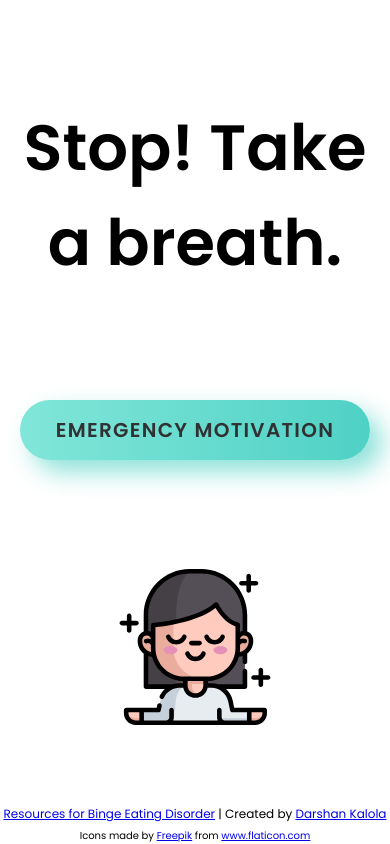
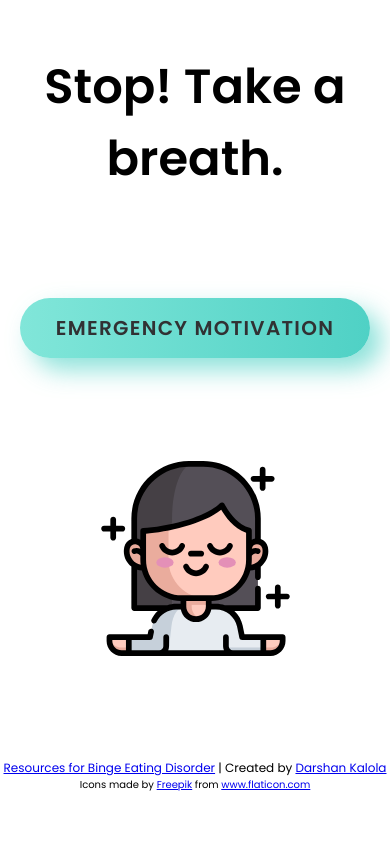
Before and after one commit to kalolad1/emergencyBE, a Django app: page / in a window 390 px wide. Run offline with Django 3.2, Linux system fonts and the light colour scheme.

Commit message:
Fix responsive bugs

```diff
--- a/emergencyboard/static/resources/css/style.css
+++ b/emergencyboard/static/resources/css/style.css
@@ -1,9 +1,4 @@
 * {
-  margin: 0;
-  padding: 0;
-}
-
-body {
   margin: 0;
   padding: 0;
 }
@@ -11,6 +6,7 @@ body {
 .content-container {
   display: flex;
   flex-direction: column;
+  justify-content: space-around;
   align-items: center;
   height: 100vh;
 }
@@ -19,12 +15,10 @@ body {
   font-family: Poppins, sans-serif;
   font-weight: 600;
   font-size: 40px;
-  margin-top: 100px;
   text-align: center;
 }
 
 .wrap {
-  height: 100%;
   display: flex;
   align-items: center;
   justify-content: center;
@@ -40,7 +34,7 @@ body {
   font-weight: 600;
   color: #313133;
   background: #4FD1C5;
-background: linear-gradient(90deg, rgba(129,230,217,1) 0%, rgba(79,209,197,1) 100%);
+  background: linear-gradient(90deg, rgba(129,230,217,1) 0%, rgba(79,209,197,1) 100%);
   border: none;
   border-radius: 1000px;
   box-shadow: 12px 12px 24px rgba(79,209,197,.64);
@@ -48,8 +42,7 @@ background: linear-gradient(90deg, rgba(129,230,217,1) 0%, rgba(79,209,197,1) 10
   cursor: pointer;
   outline: none;
   position: relative;
-  padding: 10px;
-  }
+}
 
 button::before {
 content: '';
@@ -80,45 +73,30 @@ button:hover::after, button:focus::after {
   display: none;
 }
 
-@keyframes ring {
-  0% {
-    width: 30px;
-    height: 30px;
-    opacity: 1;
-  }
-  100% {
-    width: 400px;
-    height: 300px;
-    opacity: 0;
-  }
-}
-
 .calm-person-image {
   display: flex;
   justify-content: center;
-  padding-bottom: 80px;
 }
 
 img {
-  width: 40%;
+  width: 50%;
 }
 
 .footer-container {
-  flex-shrink: 0;
   font-family: Poppins, sans-serif;
   font-weight: 400;
   font-size: 12px;
-  padding-bottom: 5px;
 }
 
 .icon-attribution {
   font-family: Poppins, sans-serif;
   font-size: 10px;
+  text-align: center;
 }
 
 /* Phones */
-@media screen and (max-width: 600px) {
+@media screen and (max-width: 900px) {
   .headline-text {
-    font-size: 32px;
+    font-size: 24px;
   }
 }
--- a/emergencyboard/templates/emergencyboard/home.html
+++ b/emergencyboard/templates/emergencyboard/home.html
@@ -4,8 +4,8 @@
     {% load static %}
     <meta charset="UTF-8">
     <title>Emergency Motivation</title>
-    <meta name="viewport" content="width=device-width, initial-scale=1" />
-    <link rel="stylesheet" href="{% static 'resources/css/style.css'%}">
+    <meta name="viewport" content="width=device-width, initial-scale=1"/>
+    <link rel="stylesheet" href="{% static 'resources/css/style.css' %}">
     <link rel="shortcut icon" href={% static 'resources/lotus.png' %}>
     <link rel="preconnect" href="https://fonts.gstatic.com">
     <link href="https://fonts.googleapis.com/css2?family=Poppins:wght@200;400;600&display=swap" rel="stylesheet">
@@ -17,7 +17,9 @@
         <h1>Stop! Take a breath.</h1>
     </div>
     <div class="wrap">
-          <button onclick="location.href='{% url 'emergencyboard/random_link' %}'" type="button" class="button">Emergency Motivation</button>
+        <button onclick="location.href='{% url 'emergencyboard/random_link' %}'" type="button" class="button">Emergency
+            Motivation
+        </button>
     </div>
     <div class="calm-person-image">
         <img src="{% static 'resources/calm.svg' %}" alt="Calm person.">
@@ -25,8 +27,9 @@
     <div class="footer-container">
         <span><a href="https://www.nationaleatingdisorders.org/help-support/contact-helpline">Resources for Binge Eating Disorder</a>
         | Created by <a href="http://darshankalola.com">Darshan Kalola</a></span>
+        <div class="icon-attribution">Icons made by <a href="https://www.freepik.com" title="Freepik">Freepik</a> from <a
+            href="https://www.flaticon.com/" title="Flaticon">www.flaticon.com</a></div>
     </div>
-        <div class="icon-attribution">Icons made by <a href="https://www.freepik.com" title="Freepik">Freepik</a> from <a href="https://www.flaticon.com/" title="Flaticon">www.flaticon.com</a></div>
 </div>
 </body>
 
```
Also changed, not shown: requirements.txt (+5 -4 lines). Lines whose indentation alone changed are shown as unchanged.
